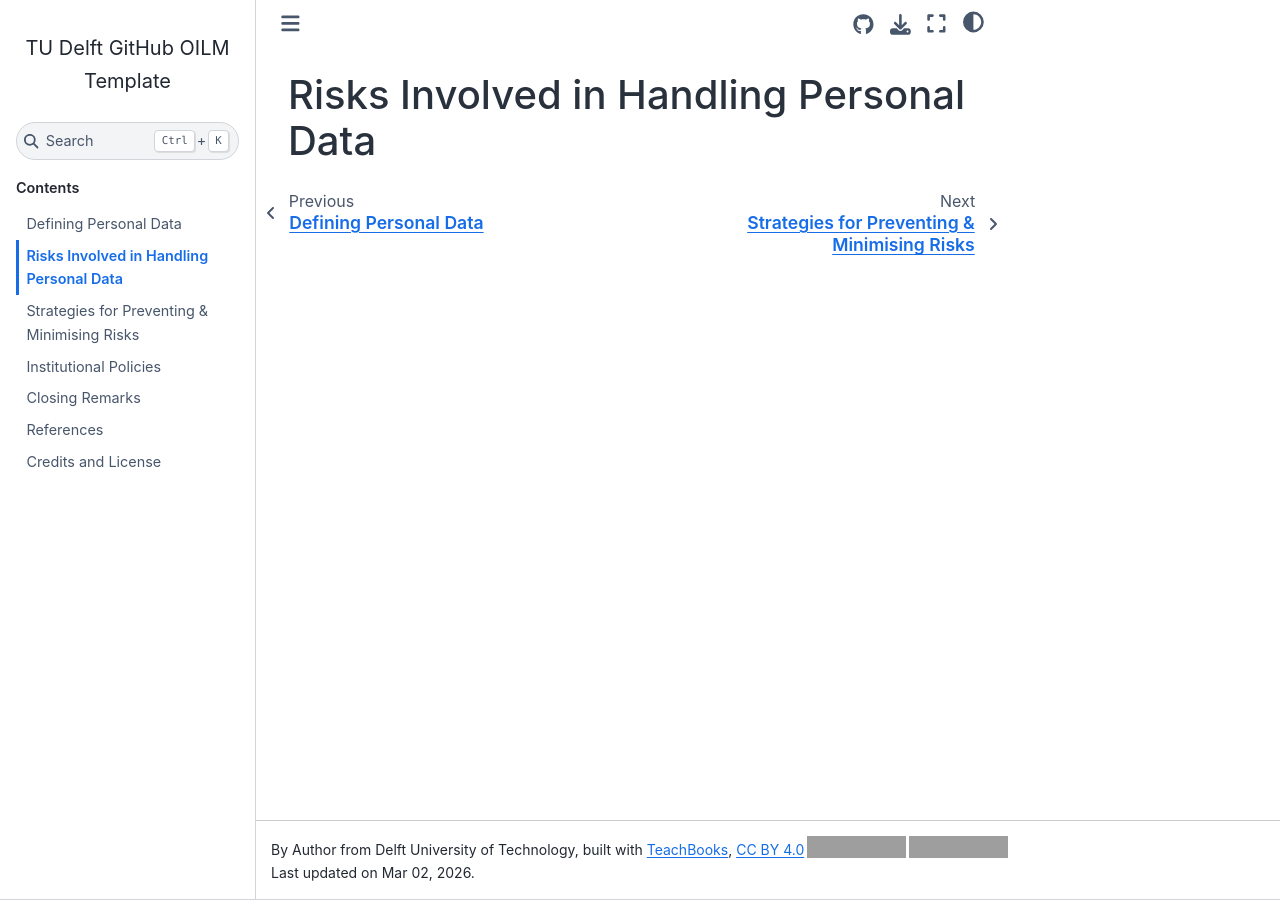
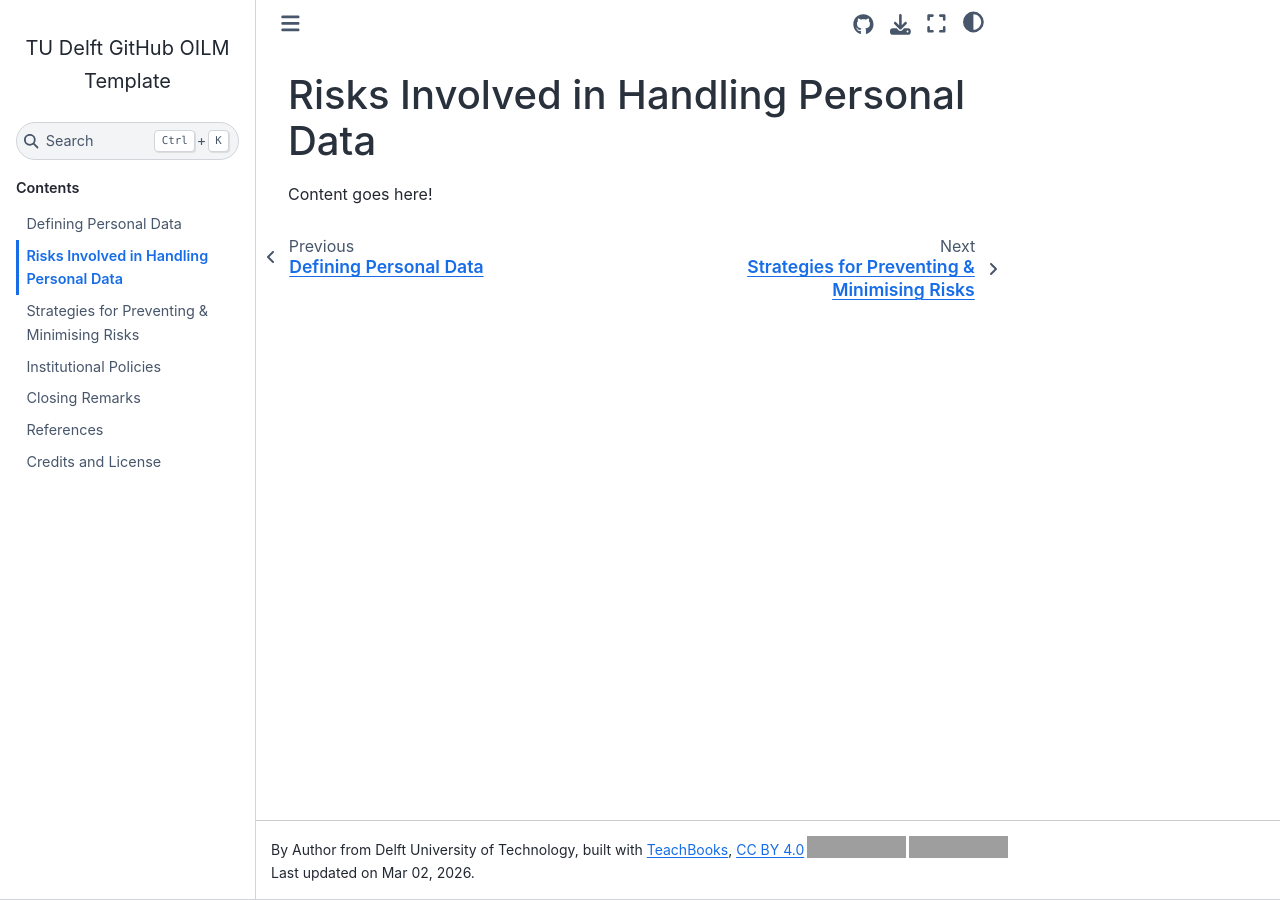
Before and after one commit to tu-delft-library/BSc_Research_Ethics_for_Personal_Data, a Jupyter Book: the page built from book/risks.md, in a window 1280 px wide. Built offline with Jupyter Book 1.0.4 settings and Sphinx 7.4.7 and the Sphinx Book theme 1.1.4, drawn with Linux system fonts in a browser that asks for light colours; comment, search, counter and statistics services are not loaded; grey boxes are pictures that could not be loaded.

Commit message:
Update risks.md

```diff
--- a/book/risks.md
+++ b/book/risks.md
@@ -1 +1,3 @@
 # Risks Involved in Handling Personal Data
+
+Content goes here!
```
